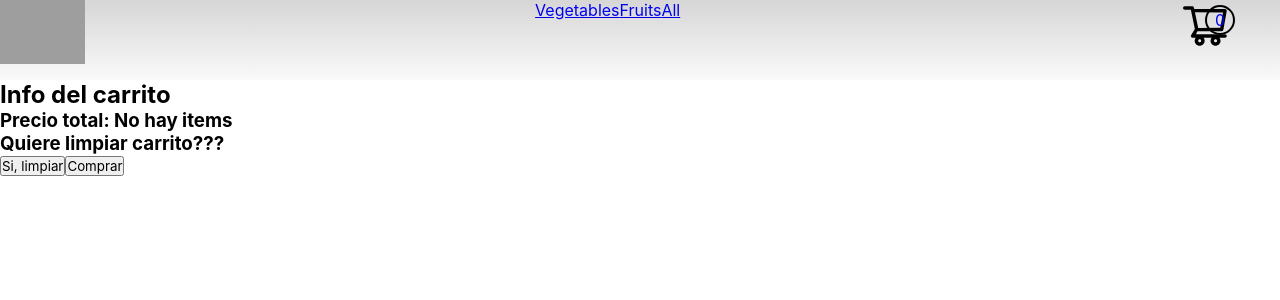
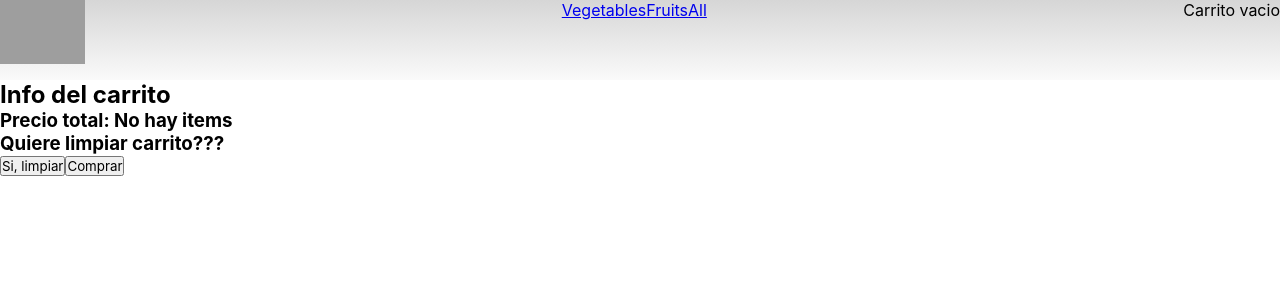
Before and after one commit to FedeCarr/e-commerce, a React (Create React App) app: page /cart in a window 1280 px wide. Shown: the top 300 px of the page. Built offline with nearby package versions, Linux system fonts and the light colour scheme; grey boxes are pictures that could not be loaded.

Commit message:
Ultimos detalles

```diff
--- a/src/components/cartWidget/CartWidget.jsx
+++ b/src/components/cartWidget/CartWidget.jsx
@@ -5,8 +5,13 @@ import { useContext } from "react";
 import { CartContext } from "../../context/CartContext";
 
 const CartWidget = () => {
-  const { getTotalProd } = useContext(CartContext);
+  const { getTotalProd, cart } = useContext(CartContext);
+
   return (
+    <>
+      {cart.length === 0 ? (
+        <spam>Carrito vacio</spam>
+      ) : (
         <Link to="/cart">
           <div className="container-cart">
             <AiOutlineShoppingCart
@@ -18,6 +23,8 @@ const CartWidget = () => {
             </div>
           </div>
         </Link>
+      )}
+    </>
   );
 };
 
--- a/src/components/counter/Counter.jsx
+++ b/src/components/counter/Counter.jsx
@@ -13,7 +13,7 @@ const Counter = ({ stock, initial = 0, onAdd }) => {
   };
 
   const decrement = () => {
-    if (counter > 1) {
+    if (counter > 0) {
       setCounter(counter - 1);
     }
   };
@@ -24,7 +24,11 @@ const Counter = ({ stock, initial = 0, onAdd }) => {
 
       <button onClick={increment}>+</button>
       <button onClick={decrement}>-</button>
-      <button onClick={() => onAdd(counter)}>agregar al carrito</button>
+      {counter === 0 ? (
+        <h2>Carrito vacio</h2>
+      ) : (
+        <button onClick={() => onAdd(counter)}>agregar al carrito</button>
+      )}
     </div>
   );
 };
--- a/src/components/orders/Orders.jsx
+++ b/src/components/orders/Orders.jsx
@@ -3,14 +3,14 @@ const Orders = ({ order }) => {
   return (
     <div>
       <h2>{order?.buyer?.name}</h2>
-      {order.items.map((item) => (
+      {/* {order.items.map((item) => (
         <div key={item.id}>
           <img src={item.img} alt="" className="imagen" />
           <h3>Producto: {item.name}</h3>
           <h3>Unidades: {item.quantity}</h3>
           <h3>Subtotal: {item.quantity * item.price}$</h3>
         </div>
-      ))}
+      ))} */}
       <h2>El precio Total es: {order?.total}</h2>
     </div>
   );
```
Lines whose indentation alone changed are shown as unchanged.
